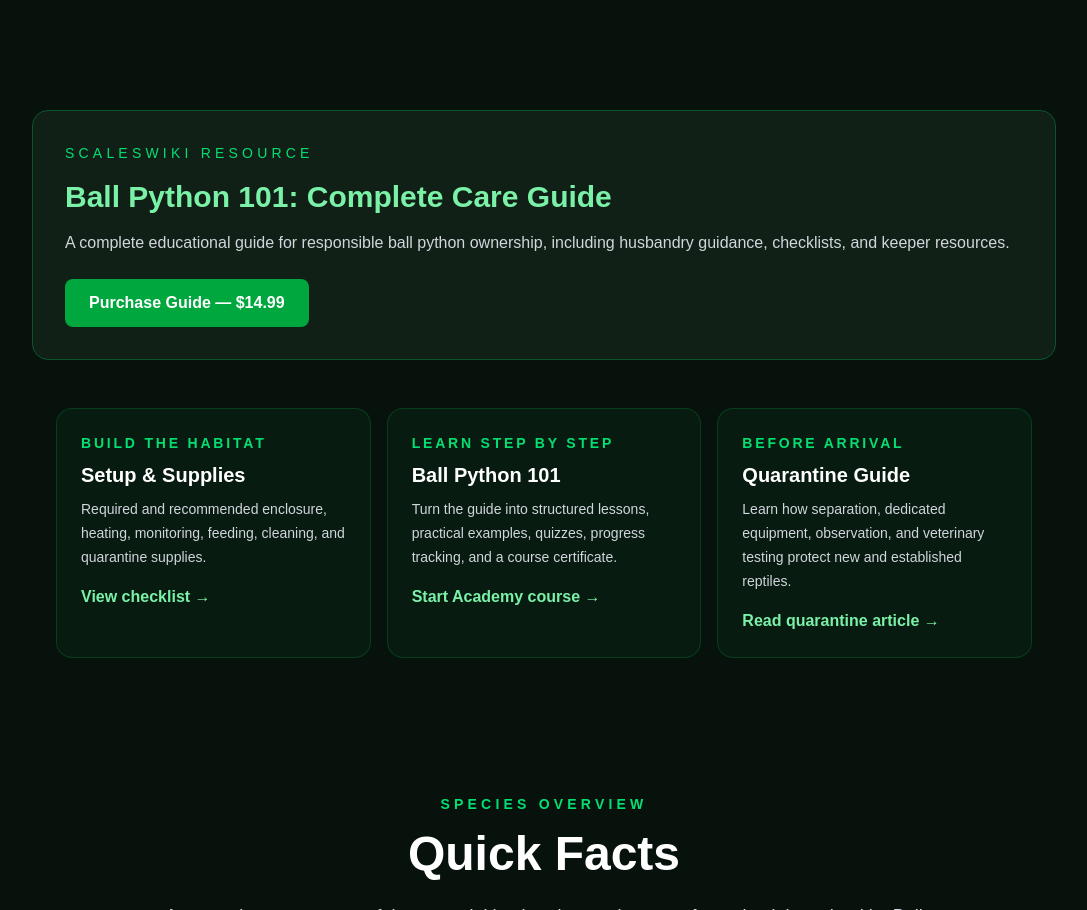
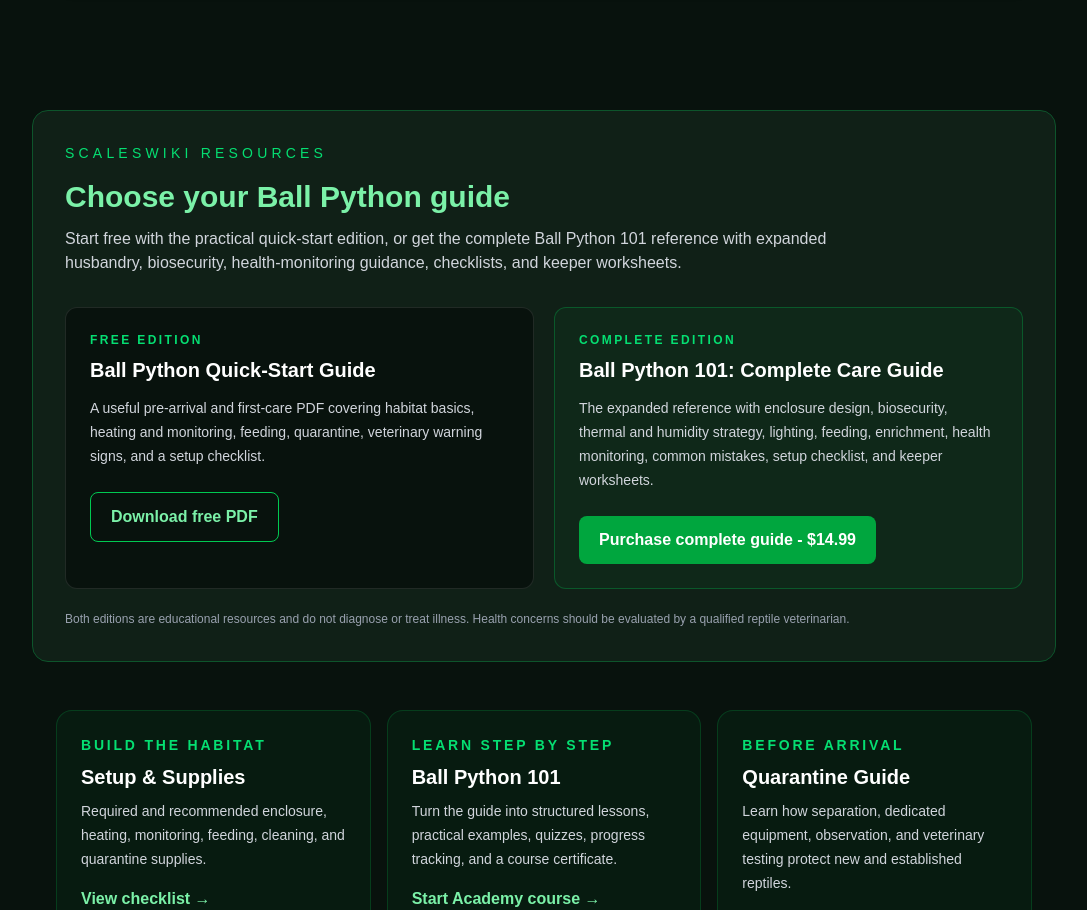
Before and after one commit to scalesandtailsrescue72-star/scaleswiki, a Next.js app: page /species/ball-python in a window 1280 px wide. Shown: the part 2301-3211 px from the top of the page, without its empty margins (96-1183 px from the left). Built offline with nearby package versions, Linux system fonts and the light colour scheme.

Commit message:
Offer free and complete Ball Python PDF editions

```diff
--- a/app/components/ui/GuideDownloadCard.tsx
+++ b/app/components/ui/GuideDownloadCard.tsx
@@ -8,116 +8,60 @@ export function GuideDownloadCard() {
 
   async function handlePurchase() {
     if (loading) return;
-
     setLoading(true);
     setError("");
-
     const controller = new AbortController();
-
-    const timeout = setTimeout(() => {
-      controller.abort();
-    }, 30000);
+    const timeout = setTimeout(() => controller.abort(), 30000);
 
     try {
       const response = await fetch("/api/create-checkout-session", {
         method: "POST",
-        headers: {
-          "Content-Type": "application/json",
-        },
+        headers: { "Content-Type": "application/json" },
         signal: controller.signal,
       });
-
       clearTimeout(timeout);
-
-      let data: {
-        url?: string;
-        error?: string;
-      };
-
-      try {
-        data = await response.json();
-      } catch {
-        throw new Error("Stripe returned an invalid response.");
-      }
-
-      if (!response.ok) {
-        throw new Error(
-          data.error ||
-            `Checkout could not be created. Server returned ${response.status}.`
-        );
-      }
-
-      if (!data.url) {
-        throw new Error("Stripe did not return a checkout URL.");
-      }
-
+      const data = (await response.json()) as { url?: string; error?: string };
+      if (!response.ok) throw new Error(data.error || `Checkout could not be created. Server returned ${response.status}.`);
+      if (!data.url) throw new Error("Stripe did not return a checkout URL.");
       window.location.assign(data.url);
     } catch (err) {
       clearTimeout(timeout);
-
-      if (err instanceof DOMException && err.name === "AbortError") {
-        setError(
-          "Stripe checkout is taking too long to respond. Please try again."
-        );
-      } else if (err instanceof Error) {
-        setError(err.message);
-      } else {
-        setError("Something went wrong starting checkout.");
-      }
-
+      if (err instanceof DOMException && err.name === "AbortError") setError("Stripe checkout is taking too long to respond. Please try again.");
+      else if (err instanceof Error) setError(err.message);
+      else setError("Something went wrong starting checkout.");
       setLoading(false);
     }
   }
 
   return (
-    <section className="mx-auto my-12 max-w-5xl rounded-2xl border border-green-900 bg-[#102017] p-8">
-      <p className="text-sm uppercase tracking-[0.3em] text-green-400">
-        ScalesWiki Resource
-      </p>
+    <section className="mx-auto my-12 max-w-5xl px-6 sm:px-0" aria-labelledby="guide-downloads-heading">
+      <div className="rounded-2xl border border-green-900 bg-[#102017] p-6 sm:p-8">
+        <p className="text-sm uppercase tracking-[0.3em] text-green-400">ScalesWiki Resources</p>
+        <h2 id="guide-downloads-heading" className="mt-4 text-3xl font-bold text-green-300">Choose your Ball Python guide</h2>
+        <p className="mt-3 max-w-3xl text-gray-300">Start free with the practical quick-start edition, or get the complete Ball Python 101 reference with expanded husbandry, biosecurity, health-monitoring guidance, checklists, and keeper worksheets.</p>
 
-      <h2 className="mt-4 text-3xl font-bold text-green-300">
-        Ball Python 101: Complete Care Guide
-      </h2>
+        <div className="mt-8 grid gap-5 md:grid-cols-2">
+          <article className="rounded-xl border border-white/10 bg-[#08120D] p-6">
+            <p className="text-xs font-bold uppercase tracking-[0.2em] text-green-400">Free edition</p>
+            <h3 className="mt-2 text-xl font-bold">Ball Python Quick-Start Guide</h3>
+            <p className="mt-3 text-sm leading-6 text-gray-300">A useful pre-arrival and first-care PDF covering habitat basics, heating and monitoring, feeding, quarantine, veterinary warning signs, and a setup checklist.</p>
+            <a href="/api/download-free-guide" className="mt-6 inline-flex min-h-11 items-center rounded-lg border border-green-500 px-5 py-3 font-semibold text-green-300 transition hover:bg-green-500/10 focus-visible:outline-none focus-visible:ring-2 focus-visible:ring-green-400">Download free PDF</a>
+          </article>
 
-      <p className="mt-4 text-gray-300">
-        A complete educational guide for responsible ball python ownership,
-        including husbandry guidance, checklists, and keeper resources.
-      </p>
+          <article className="rounded-xl border border-green-500/30 bg-green-500/5 p-6">
+            <p className="text-xs font-bold uppercase tracking-[0.2em] text-green-400">Complete edition</p>
+            <h3 className="mt-2 text-xl font-bold">Ball Python 101: Complete Care Guide</h3>
+            <p className="mt-3 text-sm leading-6 text-gray-300">The expanded reference with enclosure design, biosecurity, thermal and humidity strategy, lighting, feeding, enrichment, health monitoring, common mistakes, setup checklist, and keeper worksheets.</p>
+            <button type="button" onClick={handlePurchase} disabled={loading} className="mt-6 min-h-11 rounded-lg bg-green-600 px-5 py-3 font-semibold text-white transition hover:bg-green-700 focus-visible:outline-none focus-visible:ring-2 focus-visible:ring-green-300 disabled:cursor-not-allowed disabled:opacity-60">
+              {loading ? "Connecting to Stripe..." : "Purchase complete guide - $14.99"}
+            </button>
+          </article>
+        </div>
 
-      <div className="mt-6">
-        <button
-          type="button"
-          onClick={handlePurchase}
-          disabled={loading}
-          className="rounded-lg bg-green-600 px-6 py-3 font-semibold text-white transition hover:bg-green-700 disabled:cursor-not-allowed disabled:opacity-60"
-        >
-          {loading ? "Connecting to Stripe..." : "Purchase Guide — $14.99"}
-        </button>
+        <p className="mt-5 text-xs leading-5 text-gray-400">Both editions are educational resources and do not diagnose or treat illness. Health concerns should be evaluated by a qualified reptile veterinarian.</p>
+
+        {error && <div role="alert" className="mt-5 rounded-lg border border-red-800 bg-red-950/40 p-4"><p className="font-semibold text-red-400">Checkout could not be started</p><p className="mt-1 text-sm text-red-300">{error}</p><button type="button" onClick={handlePurchase} className="mt-3 rounded-md bg-red-700 px-4 py-2 text-sm font-semibold text-white hover:bg-red-600">Try Again</button></div>}
       </div>
-
-      {loading && (
-        <p className="mt-4 text-sm text-gray-400">
-          Please wait while we securely create your Stripe checkout...
-        </p>
-      )}
-
-      {error && (
-        <div className="mt-4 rounded-lg border border-red-800 bg-red-950/40 p-4">
-          <p className="font-semibold text-red-400">
-            Checkout could not be started
-          </p>
-
-          <p className="mt-1 text-sm text-red-300">{error}</p>
-
-          <button
-            type="button"
-            onClick={handlePurchase}
-            className="mt-3 rounded-md bg-red-700 px-4 py-2 text-sm font-semibold text-white hover:bg-red-600"
-          >
-            Try Again
-          </button>
-        </div>
-      )}
     </section>
   );
 }
```
